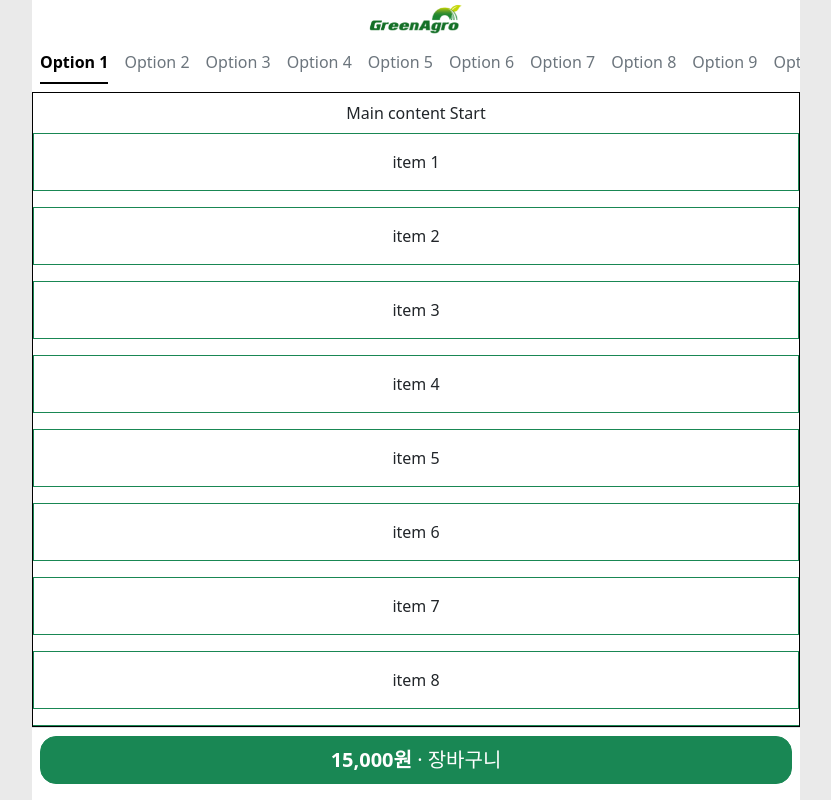
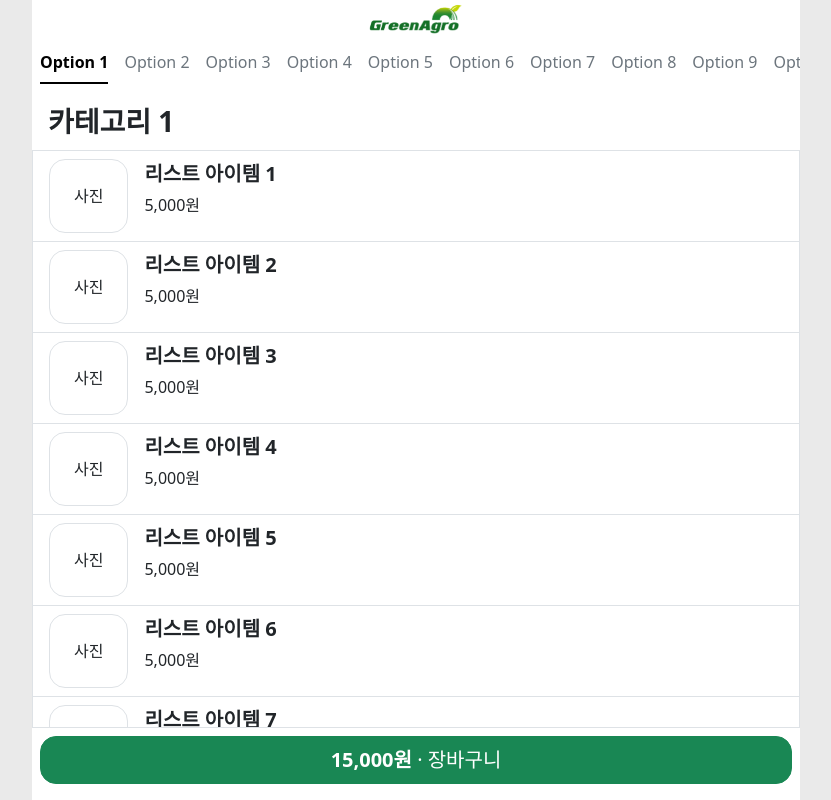
Before and after one commit to jihyuuk/Mojong-V2-Client, a React (Create React App) app: page / in a window 1280 px wide. Shown: the whole page, without its empty margins (224-1055 px from the left). Built offline with nearby package versions, Linux system fonts and the light colour scheme.

Commit message:
Style : 메인페이지 아이템 리스트 디자인 구현

```diff
--- a/src/pages/MainPage.js
+++ b/src/pages/MainPage.js
@@ -1,7 +1,10 @@
-import { Button, Nav } from 'react-bootstrap';
+import { Button, ListGroup, Nav } from 'react-bootstrap';
 import React from 'react';
 
 function MainPage() {
+
+    const numbers = Array.from({ length: 10 }, (_, i) => i + 1); // 1~10까지 생성
+
     return (
         // 메인페이지
         <div className="MainPage d-flex flex-column h-100 text-center">
@@ -11,13 +14,13 @@ function MainPage() {
 
                 {/* 로고 */}
                 <div className='pt-1'>
-                    <img src="/로고2.png" alt="그린아그로 로고"  style={{maxWidth:"100px"}}/>
+                    <img src="/로고2.png" alt="그린아그로 로고" style={{ maxWidth: "100px" }} />
                 </div>
 
                 {/* 카테고리 */}
                 <div className='overflow-auto p-2'>
                     <Nav variant="underline" className="d-flex flex-nowrap text-nowrap" defaultActiveKey="link-1">
-                        {Array.from({ length: 10 }, (_, i) => i + 1).map((num) => (
+                        {numbers.map((num) => (
                             <Nav.Item key={num}>
                                 <Nav.Link className='custom-nav-link' eventKey={`link-${num}`}>Option {num}</Nav.Link>
                             </Nav.Item>
@@ -27,19 +30,29 @@ function MainPage() {
             </div>
 
             {/* 콘텐츠 */}
-            <div className='MainContent border border-black flex-grow-1 overflow-y-auto'>
-                <div className='p-2'>Main content Start</div>
-                <div className='border border-success p-3 mb-3'>item 1</div>
-                <div className='border border-success p-3 mb-3'>item 2</div>
-                <div className='border border-success p-3 mb-3'>item 3</div>
-                <div className='border border-success p-3 mb-3'>item 4</div>
-                <div className='border border-success p-3 mb-3'>item 5</div>
-                <div className='border border-success p-3 mb-3'>item 6</div>
-                <div className='border border-success p-3 mb-3'>item 7</div>
-                <div className='border border-success p-3 mb-3'>item 8</div>
-                <div className='border border-success p-3 mb-3'>item 9</div>
-                <div className='border border-success p-3'>item 10</div>
-                <div className='p-2'>Main content End</div>
+            <div className='flex-grow-1 overflow-y-auto text-start bg-secondary-subtle'>
+                {numbers.map((num) => (
+
+                    <ListGroup className='mb-4 bg-white rounded-0'>
+                        <div className='fs-3 fw-bold p-2 ps-3'>카테고리 {num}</div>
+
+
+                        {numbers.map((num2) => (
+
+                            <ListGroup.Item className='d-flex gap-3'>
+                                <div className='p-4 border rounded-4'>
+                                    사진
+                                </div>
+                                <div>
+                                    <div className="fw-semibold fs-5">리스트 아이템 {num2}</div>
+                                    <div className='mt-1'>5,000원</div>
+                                </div>
+                            </ListGroup.Item>
+
+                        ))}
+                    </ListGroup>
+
+                ))}
             </div>
 
             {/* 푸터 */}
```
